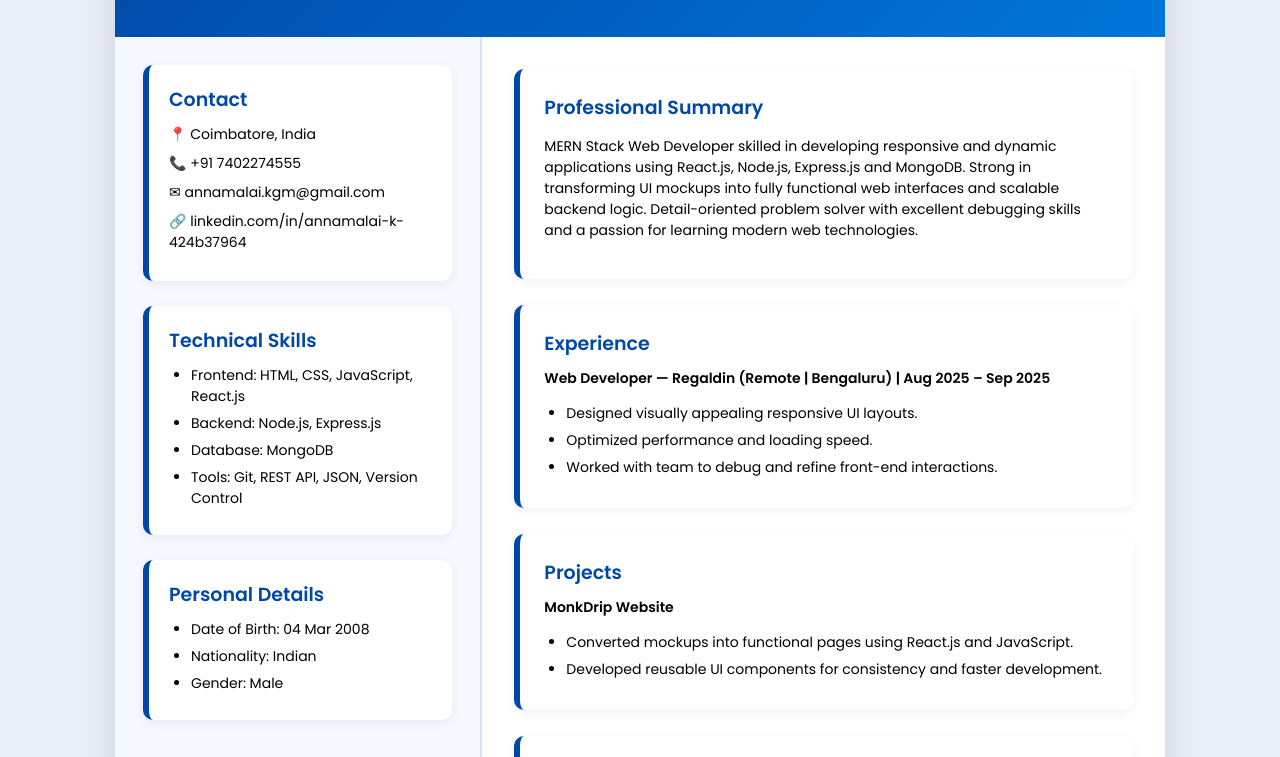
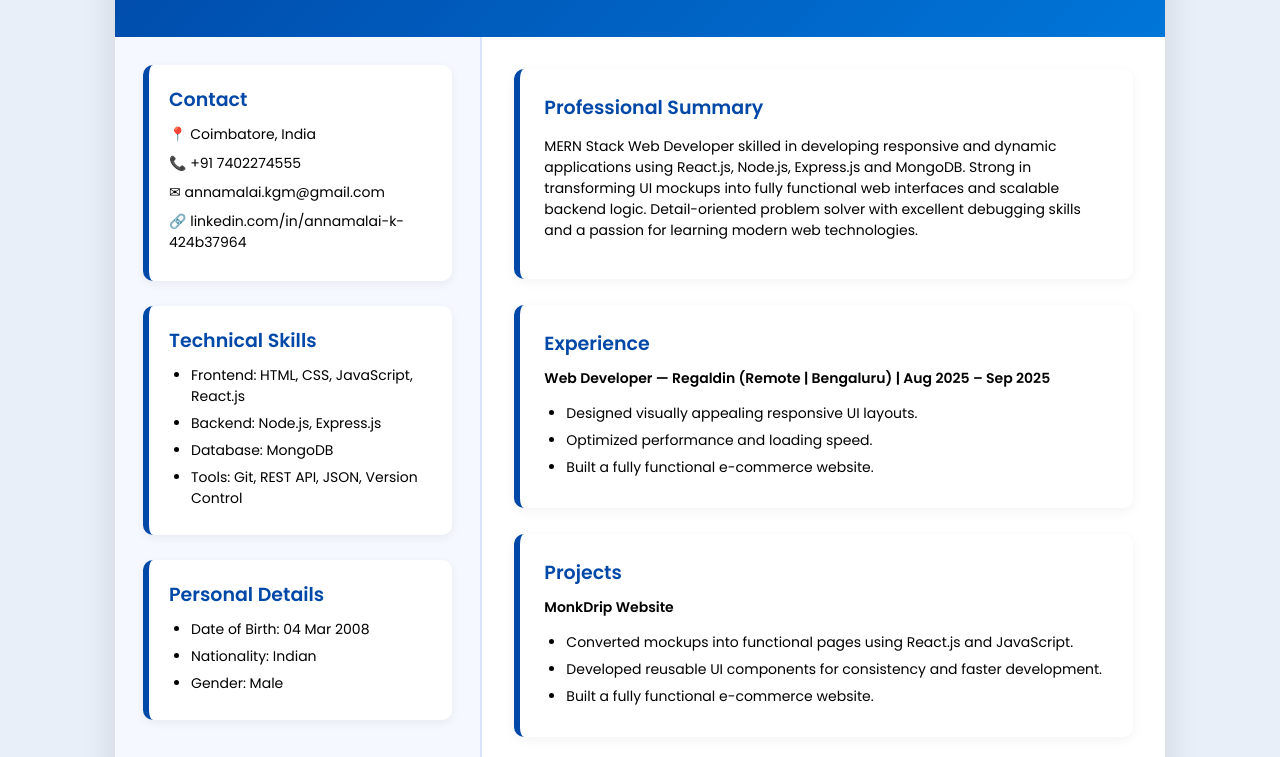
Before and after one commit to Annamalai-K-CYBER/resume, a plain HTML site: page index.html in a window 1280 px wide. Shown: the part 153-910 px from the top of the page. Drawn offline with Linux system fonts and the light colour scheme.

Commit message:
Revise resume layout and content
Updated the resume HTML structure and content, including professional summary, experience, projects, and education sections.

```diff
--- a/index.html
+++ b/index.html
@@ -153,8 +153,8 @@
                 <ul>
                     <li>Designed visually appealing responsive UI layouts.</li>
                     <li>Optimized performance and loading speed.</li>
-                    <li>Worked with team to debug and refine front-end interactions.</li>
-                </ul>
+                    <li>Built a fully functional e-commerce website.</li>
+                    </ul>
             </div>
 
             <div class="section-card">
@@ -163,6 +163,7 @@
                 <ul>
                     <li>Converted mockups into functional pages using React.js and JavaScript.</li>
                     <li>Developed reusable UI components for consistency and faster development.</li>
+                    <li>Built a fully functional e-commerce website.</li>
                 </ul>
             </div>
 
```
